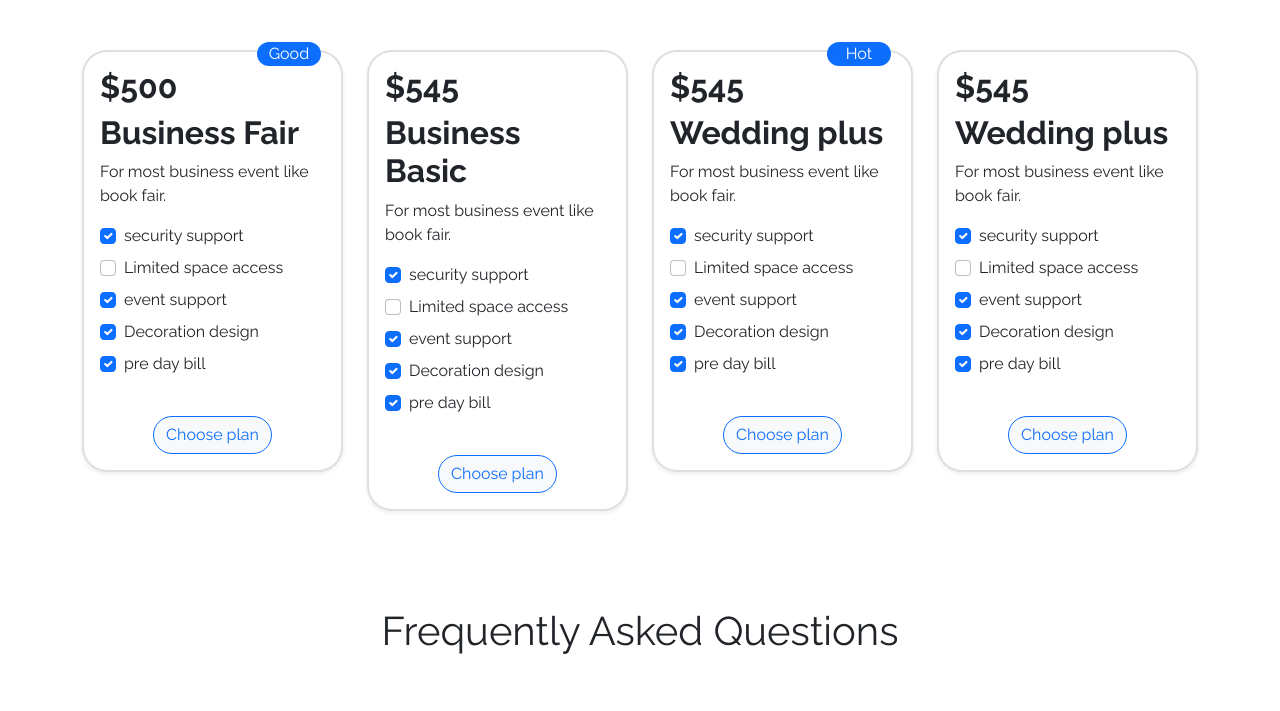
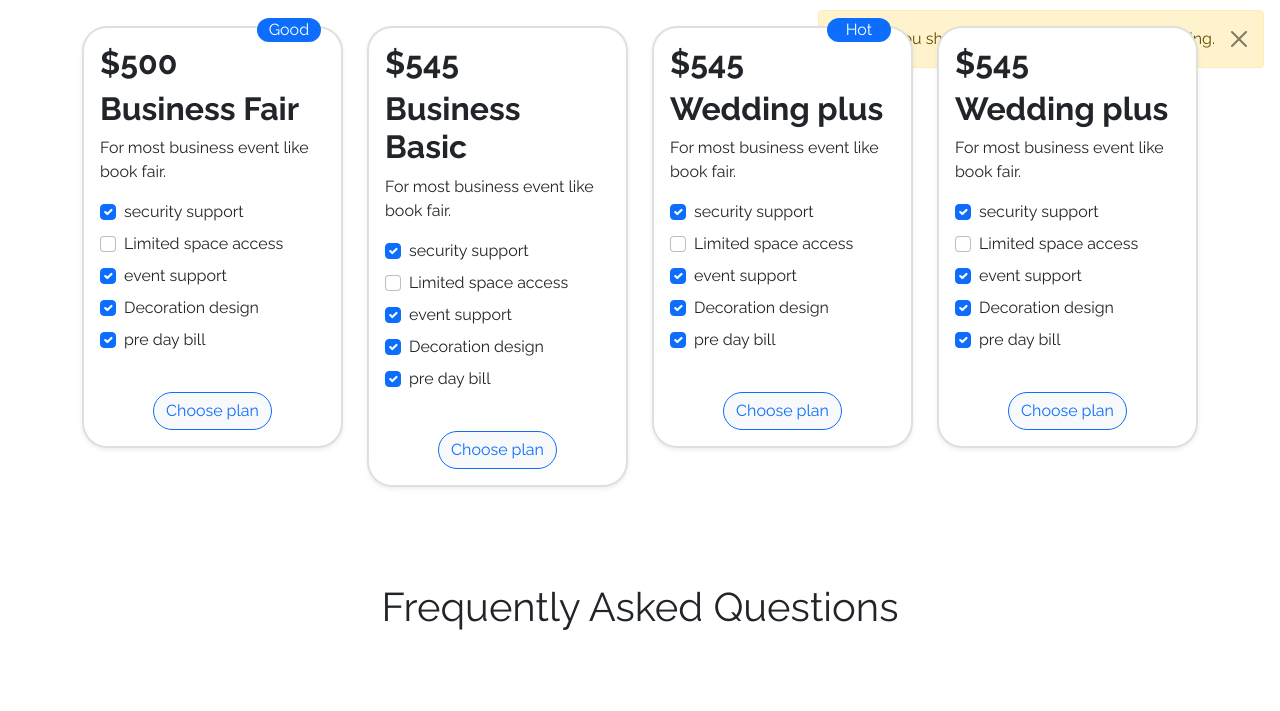
Before and after one commit to SouravBiswas238/convogation-center, a plain HTML site: page index.html in a window 1280 px wide. Shown: the part 690-1401 px from the top of the page. Drawn offline with nearby package versions, Linux system fonts and the light colour scheme; files whose address does not match are found by name.

Commit message:
final update

```diff
--- a/index.html
+++ b/index.html
@@ -28,7 +28,7 @@
                     aria-expanded="false" aria-label="Toggle navigation">
                     <span class="navbar-toggler-icon"></span>
                 </button>
-                <div class="flex-row-reverse" id="navbarSupportedContent">
+                <div class="flex-row-reverse d-none d-lg-block" id="navbarSupportedContent">
                     <ul class="navbar-nav me-auto mb-2 mb-lg-0">
                         <li class="nav-item">
                             <a class="nav-link active" aria-current="page" href="#">Home</a>
@@ -139,7 +139,7 @@
             </div>
 
             <div class="row row-cols-1 row-cols-md-4  g-4 my-4">
-                <div class="col our-packege-cards ">
+                <div class="col our-packege-cards my-4 my-lg-0 ">
                     <div class=" card our-packege-card border-2 border-lg-0 shadow-sm position-relative">
                         <span
                             class="bg-primary text-center rounded-pill position-absolute top-0 end-0 text-white w-25">Good</span>
@@ -191,7 +191,7 @@
                             class="btn btn-outline-primary rounded-pill bg-light m-3 mx-auto">Choose plan</a>
                     </div>
                 </div>
-                <div class="col our-packege-cards">
+                <div class="col our-packege-cards my-4 my-lg-0">
                     <div class="card our-packege-card border-2 border-lg-0 shadow-sm">
                         <div class="card-body">
                             <h2 class="card-title fw-bold ">$545</h2>
@@ -243,7 +243,7 @@
 
                     </div>
                 </div>
-                <div class="col our-packege-cards">
+                <div class="col our-packege-cards my-4 my-lg-0">
                     <div class="card our-packege-card border-2 border-lg-0 shadow-sm position-relative">
                         <span
                             class="bg-primary text-center rounded-pill position-absolute top-0 end-0 text-white w-25">Hot</span>
@@ -296,7 +296,7 @@
 
                     </div>
                 </div>
-                <div class="col our-packege-cards">
+                <div class="col our-packege-cards my-4 my-lg-0">
 
                     <div class="card our-packege-card border-2 border-lg-0 shadow-sm">
 
--- a/style.css
+++ b/style.css
@@ -23,6 +23,9 @@ body{
 
     box-shadow: 0 20px 30px -10px rgba(23, 165, 201, 0.336) !important;
 }
+.for-toast{
+    top: 700px;
+}
 @media (max-width: 576px) {
     .h-sm-50{
         height: 400px;
@@ -32,7 +35,7 @@ body{
     }
     .for-toast{
         position: relative;
-        top: 500px;
+        top: 400px;
         left: 20px;
     }
 
```
